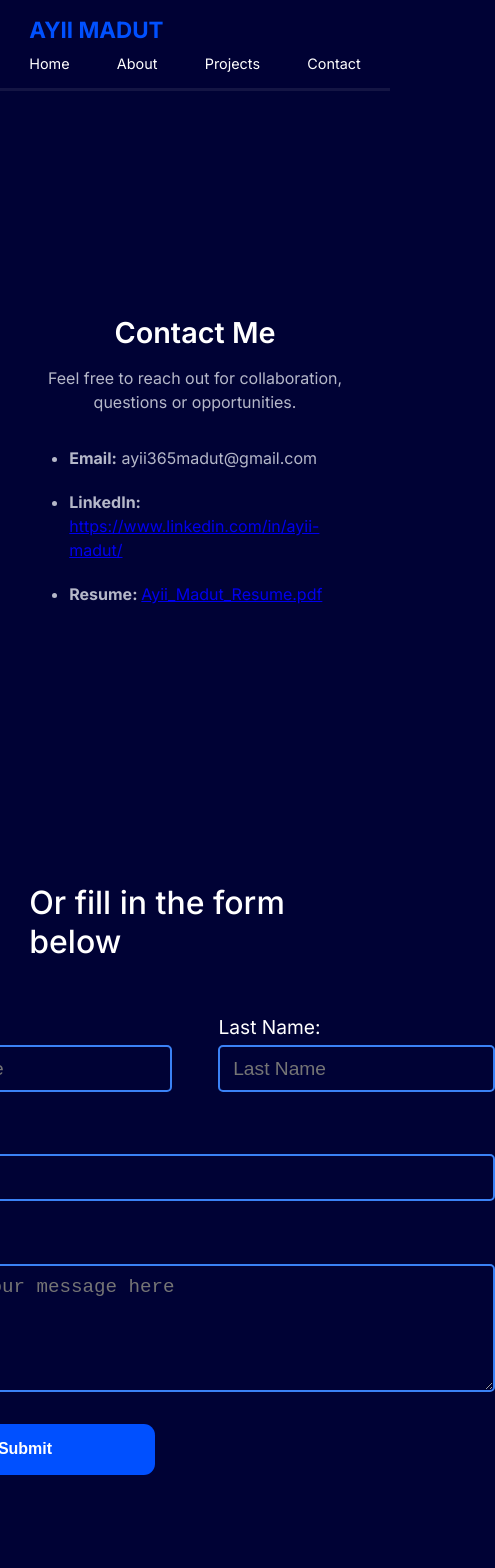
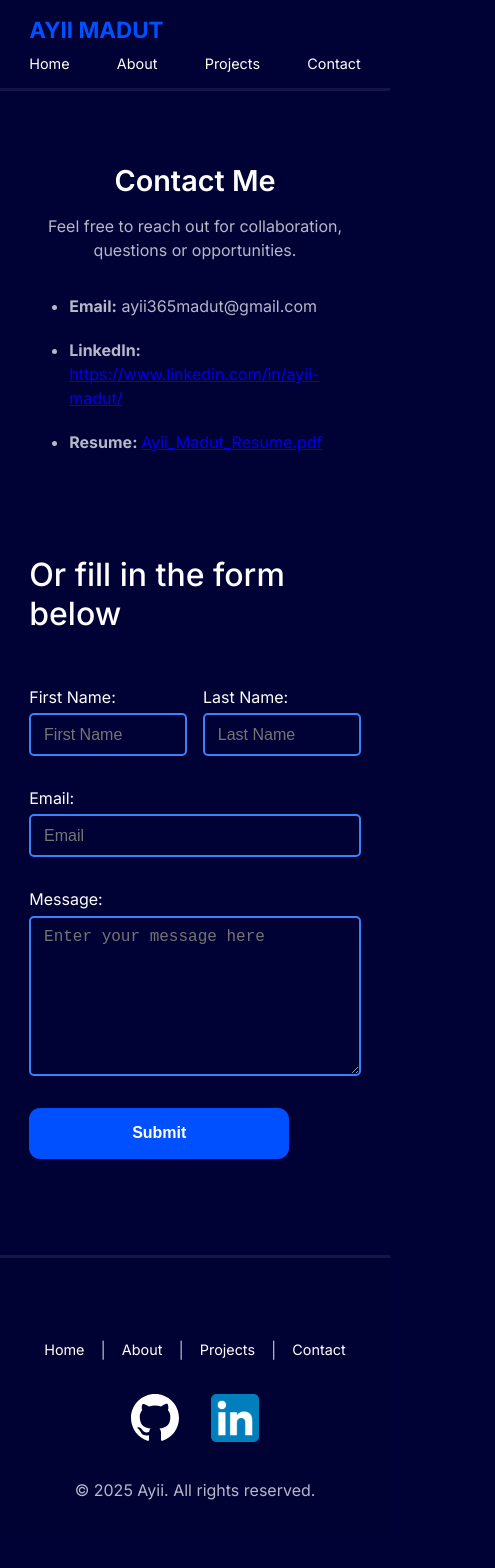
Before and after one commit to ayii365/portfolio, a React (Vite) app in the folder front-end/vite-project/: page /contact in a window 390 px wide. Shown: the top 1568 px of the page, 495 px wide, since content can reach past the window. Built offline with nearby package versions, Linux system fonts and the light colour scheme.

Commit message:
Updated Contact page styling to suit mobile screens

```diff
--- a/front-end/vite-project/src/styles/ContactForm.css
+++ b/front-end/vite-project/src/styles/ContactForm.css
@@ -27,16 +27,12 @@
 .form-input {
     width: 100%;
     box-sizing: border-box;
-    color: var(--text-primary);
+    color: var(--text-muted);
     border: solid 2px var(--glow);
     background-color: transparent;
     border-radius: 5px;
     font-size: 1.2rem;
     padding: 0.65rem 0.8rem;
-}
-
-.form-input {
-    color: var(--text-muted);
 }
 
 .input-email {
@@ -72,3 +68,26 @@
 .form-submit {
     height: 3.2rem;
 }
+
+@media (max-width: 480px) {
+    .contact-form {
+        margin-top: 4rem;
+    }
+
+    .contact-input-form {
+        width: 100%;
+    }
+
+    .form-labels, .form-input {
+        font-size: 1rem;
+    }
+
+    .input-lvl {
+        gap: 1rem;
+    }
+
+    .input-msg textarea {
+        height: 10rem;
+    }
+
+}
--- a/front-end/vite-project/src/styles/ContactIntro.css
+++ b/front-end/vite-project/src/styles/ContactIntro.css
@@ -2,3 +2,9 @@
 .contact-intro {
     margin-top: 14rem;
 }
+
+@media (max-width: 480px) {
+    .contact-intro {
+        margin-top: 4.5rem;
+    }
+}
```
